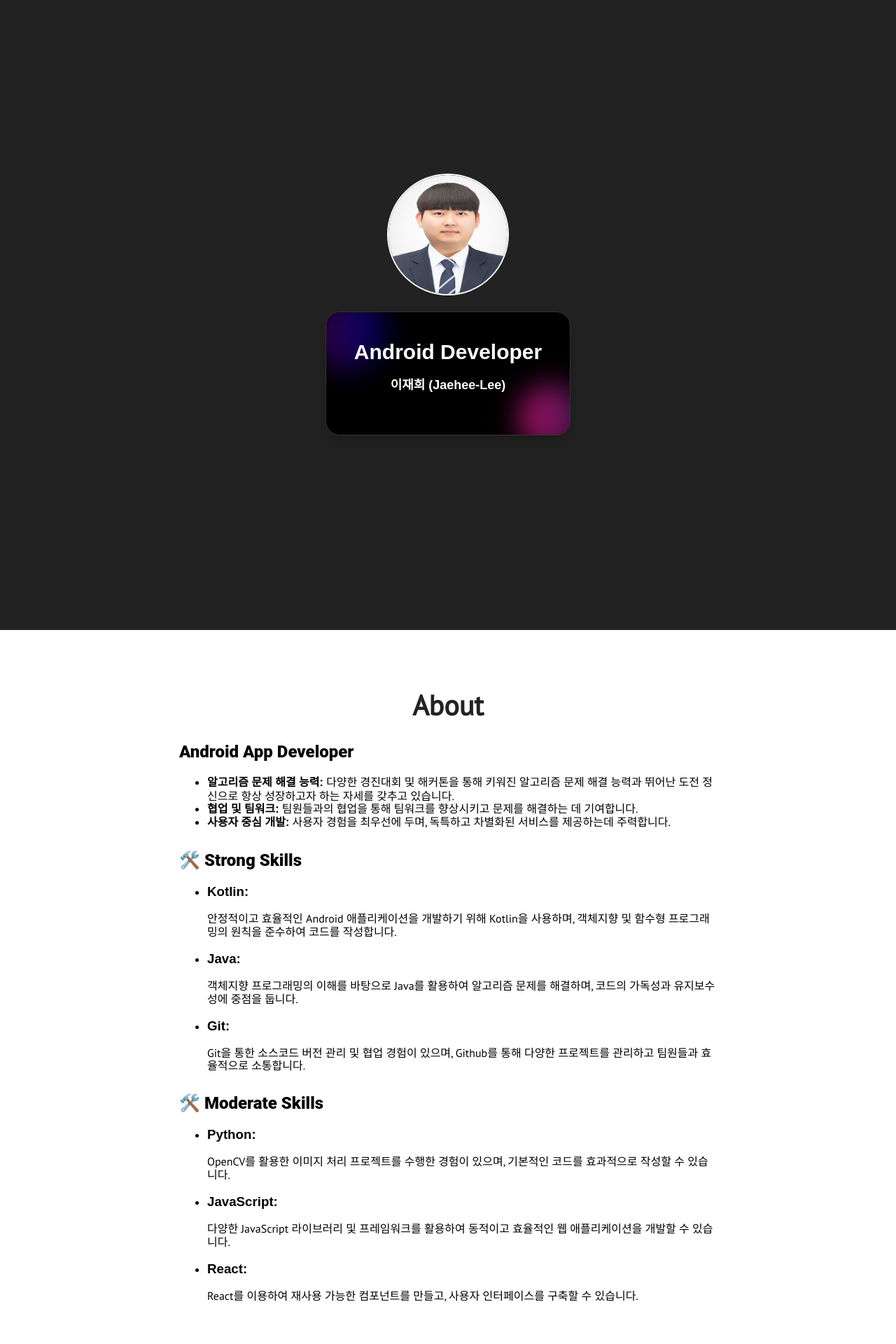
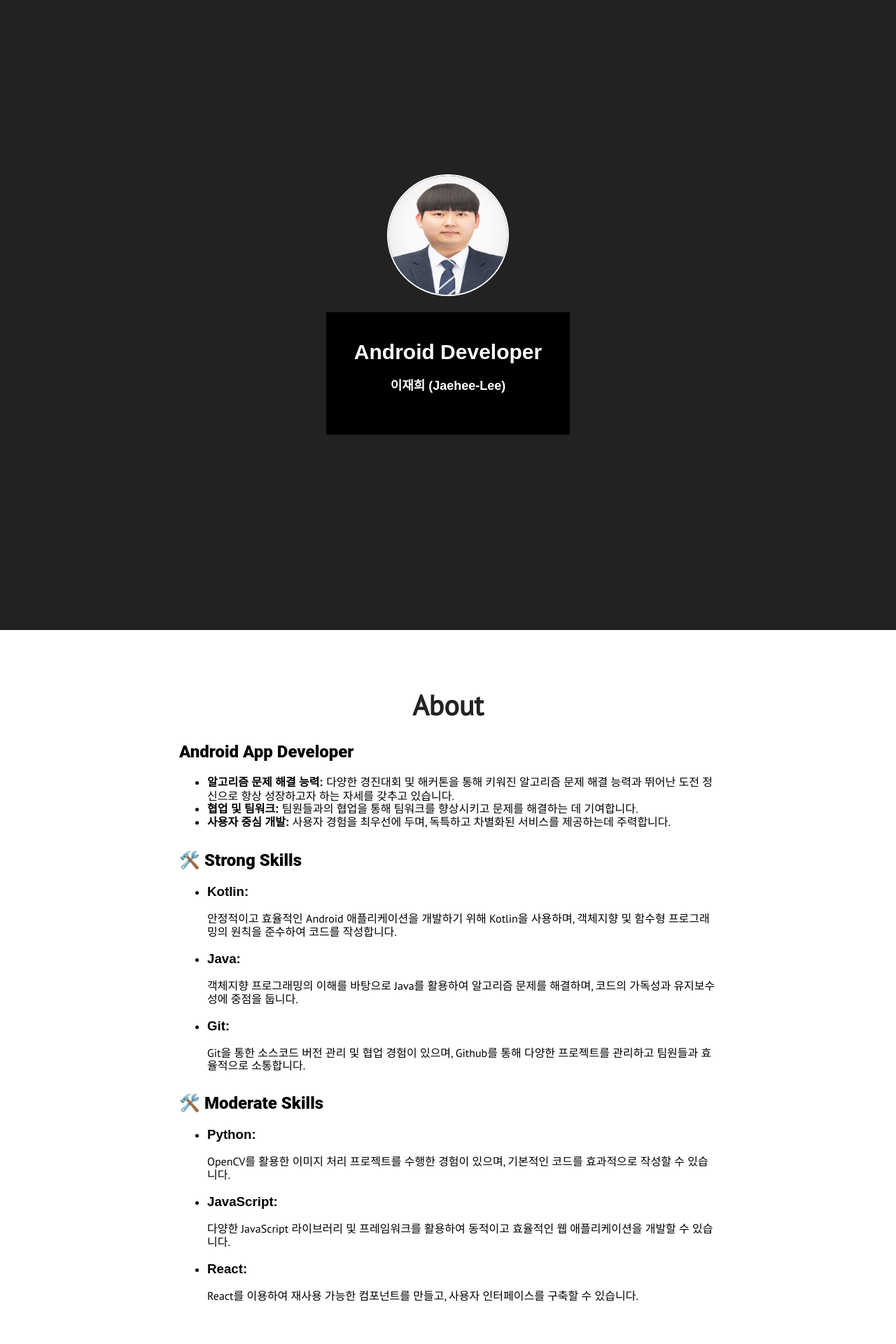
Before and after one commit to EJ-pro/EJ-pro.github.io, a Jekyll site: the page built from index.html, in a window 1280 px wide. Shown: the top 1920 px of the page at 70% size. Built offline with Jekyll 4.4.1, drawn with Linux system fonts in a browser that asks for light colours; nearby versions of some CDN libraries; comment, search, counter and statistics services are not loaded.

```diff
--- a/assets/css/main.css
+++ b/assets/css/main.css
@@ -139,7 +139,7 @@
 }
 
 /* Innovative Banner */
-.card_social {
+/* .card_social {
   position: relative;
   display: flex;
   align-items: center;
@@ -181,7 +181,7 @@
   filter: blur(20px);
   opacity: 0.8;
   animation: glowBall2 7s infinite ease-in-out;
-}
+} */
 .image {
   width: 70%;
   height: auto;
```
